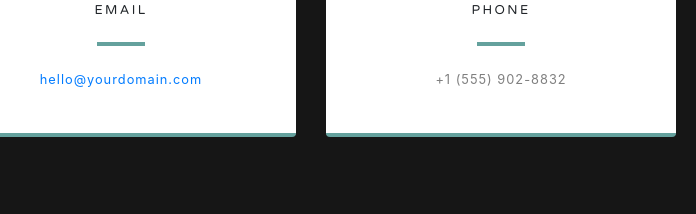
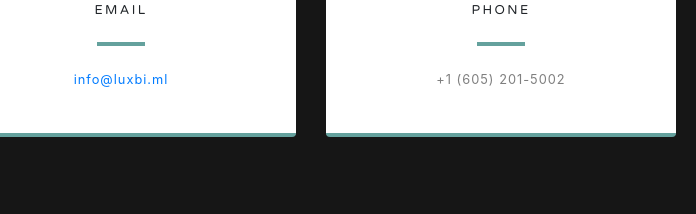
Before and after one commit to andresdmorales/Luminibee, a website with bundled scripts: page index.html in a window 1280 px wide. Shown: the part 3268-3482 px from the top of the page, 519-1215 px from the left. Built offline with nearby package versions, Linux system fonts and the light colour scheme.

Commit message:
Update index.html

```diff
--- a/index.html
+++ b/index.html
@@ -176,7 +176,7 @@
               <h4 class="text-uppercase m-0">Email</h4>
               <hr class="my-4">
               <div class="small text-black-50">
-                <a href="#">hello@yourdomain.com</a>
+                <a href="#">info@luxbi.ml</a>
               </div>
             </div>
           </div>
@@ -188,7 +188,7 @@
               <i class="fas fa-mobile-alt text-primary mb-2"></i>
               <h4 class="text-uppercase m-0">Phone</h4>
               <hr class="my-4">
-              <div class="small text-black-50">+1 (555) 902-8832</div>
+              <div class="small text-black-50">+1 (605) 201-5002</div>
             </div>
           </div>
         </div>
```
